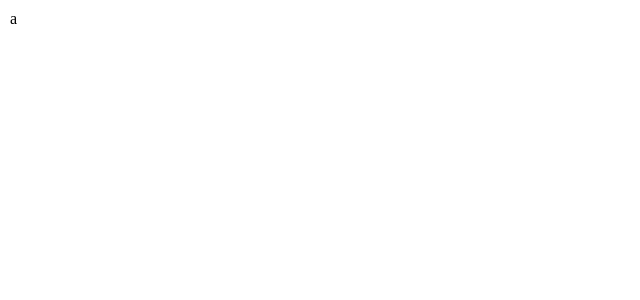
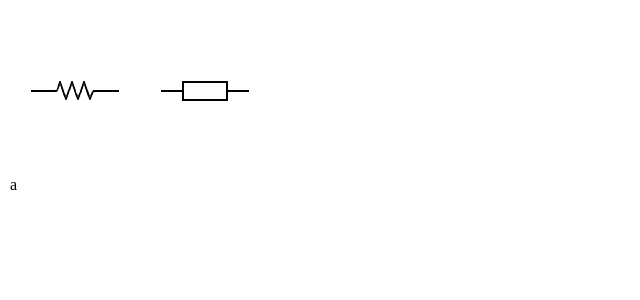
Before and after one commit to Eyrim/circuit-diagram, a React (Create React App) app: page /app in a window 1280 px wide. Shown: the top 300 px of the page, without its empty margins (0-640 px from the left). Built offline with nearby package versions, Linux system fonts and the light colour scheme.

Commit message:
can now render component images in component-select, callback in app.jsx passed as prop

```diff
--- a/src/component-select.jsx
+++ b/src/component-select.jsx
@@ -1 +1,22 @@
 import React from "react";
+
+import "./styling/component-select.css";
+
+export default class ComponentSelect extends React.Component {
+    constructor(handleClick) {
+        super(handleClick);
+
+        this.state = {
+            arr: [
+                <img src="./images/circuit-symbols/resistor-nema.png" onClick={this.props.handleClick} key="nema-resistor" data-index="nema-resistor"/>,
+                <img src="./images/circuit-symbols/resistor-iec.png" onClick={this.props.handleClick} key="iec-resistor" data-index="iec-resistor"/>
+            ]
+        }
+    }
+
+    render() {
+        return <div className="componentSelect">
+            <p>{this.state.arr}</p>
+        </div>;
+    }
+}
--- a/src/routes/app.jsx
+++ b/src/routes/app.jsx
@@ -2,6 +2,7 @@ import React from "react";
 
 import "../styling/app.css";
 import DiagramArea from "../diagram-area";
+import ComponentSelect from "../component-select";
 
 /**
  *
@@ -10,12 +11,27 @@ export default class App extends React.Component {
     constructor() {
         super();
         this.state = {
-            selectedComponent: {},
-        }
+            selectedComponentName: "a",
+        };
+
+        this.handleClick = this.handleClick.bind(this);
     }
 
     render() {
-        return <DiagramArea>
-        </DiagramArea>;
+        return <div>
+            <ComponentSelect handleClick={this.handleClick}>
+            </ComponentSelect>
+            {this.state.selectedComponentName}
+        </div>;
+    }
+
+    handleClick(e) {
+        let clickedComponentName = e.target.getAttribute("data-index");
+
+        console.log(clickedComponentName);
+
+        this.setState({
+            selectedComponentName: clickedComponentName
+        });
     }
 }
--- /dev/null
+++ b/src/styling/component-select.css
@@ -0,0 +1,3 @@
+.componentSelect {
+
+}
```
